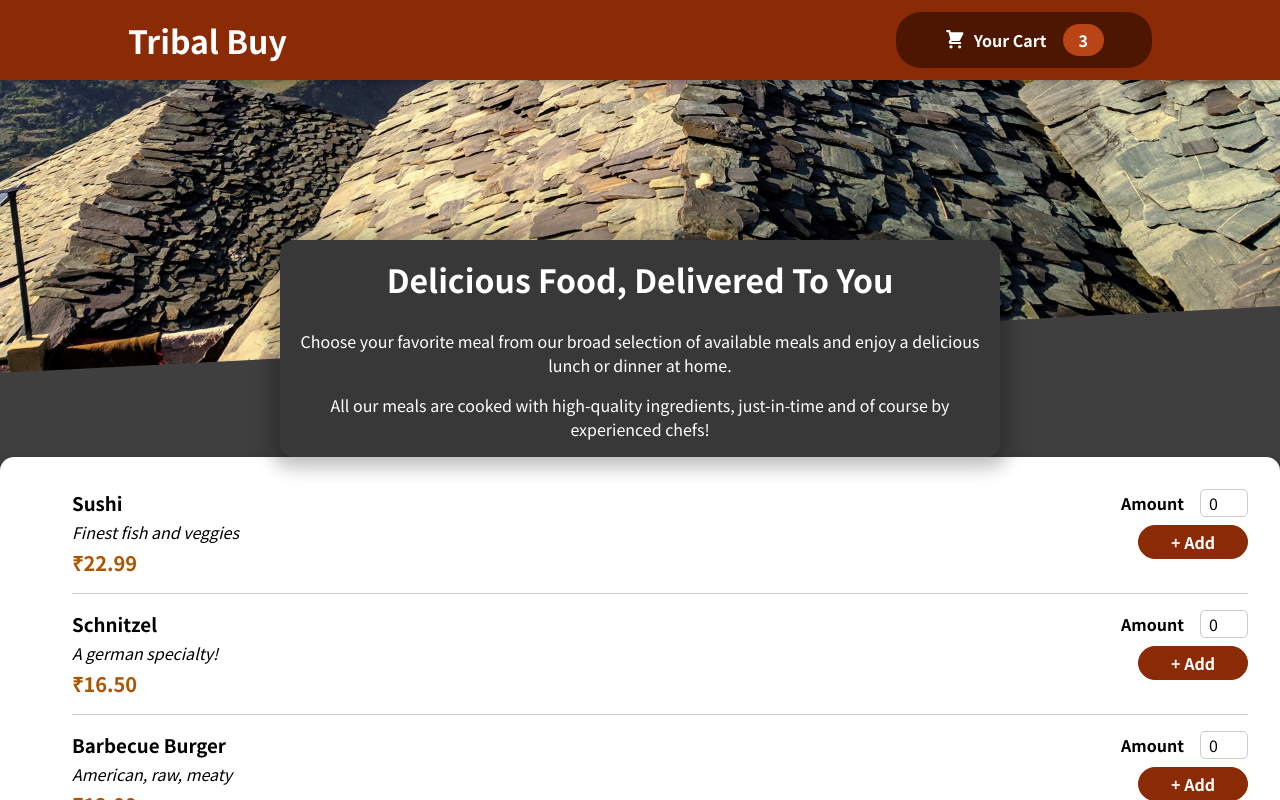
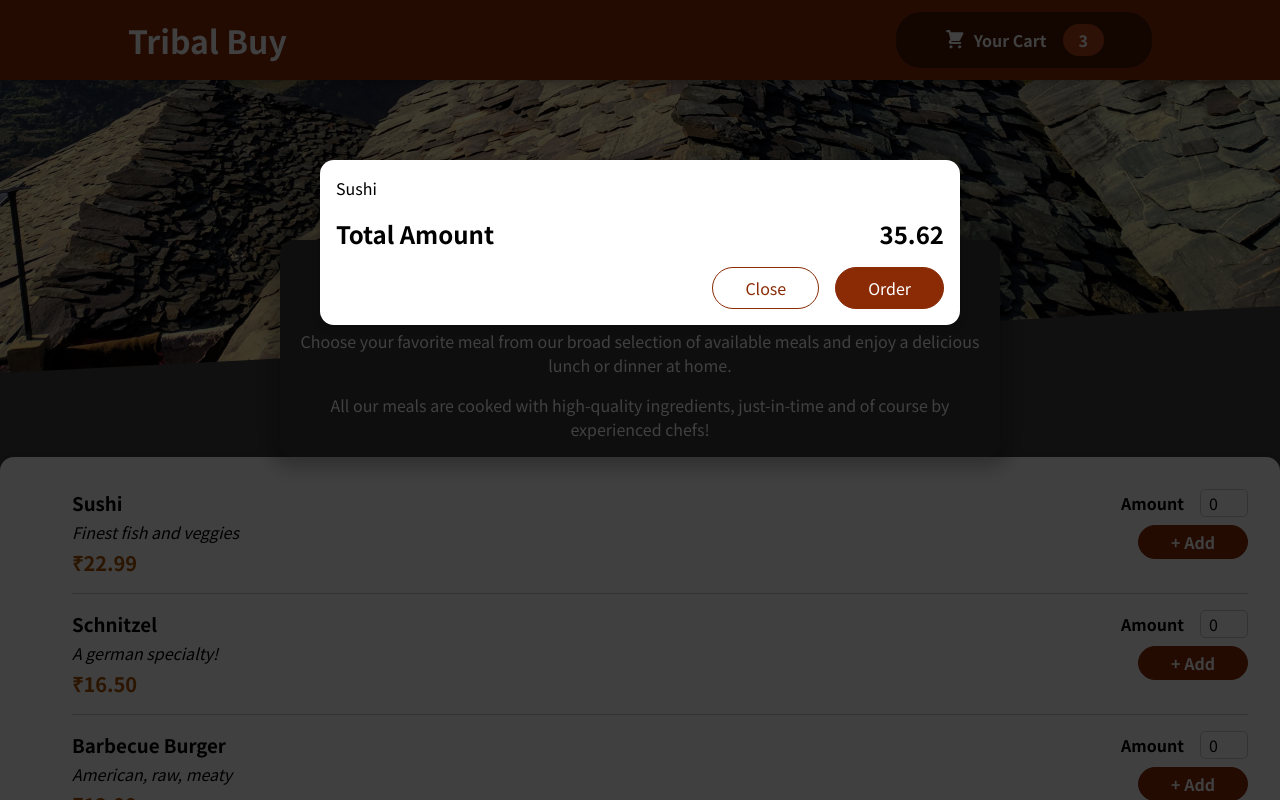
Before and after one commit to Aryan-NSUT/tribal-items-trial, a React (Create React App) app: page / in a window 1280 px wide. Shown: the top 800 px of the page. Built offline with nearby package versions, Linux system fonts and the light colour scheme.

Commit message:
Added node_modules

```diff
--- a/public/index.html
+++ b/public/index.html
@@ -28,6 +28,7 @@
   </head>
   <body>
     <noscript>You need to enable JavaScript to run this app.</noscript>
+    <div id="overlays"></div>
     <div id="root"></div>
     <!--
       This HTML file is a template.
--- a/src/App.js
+++ b/src/App.js
@@ -1,9 +1,11 @@
 import React from "react";
 import Header from "./components/Layout/Header/Header";
 import Items from "./components/Items/Items/Items";
+import Cart from "./components/Cart/Cart";
 function App() {
   return (
     <React.Fragment>
+      <Cart />
       <Header />
       <main>
         <Items />
--- /dev/null
+++ b/src/components/Cart/Cart.jsx
@@ -0,0 +1,23 @@
+import React from "react";
+import classes from "./Cart.module.css";
+import Modal from "../UI/Modal/Modal";
+const Cart = (props) => {
+  const cartItems = [
+    { id: "c1", name: "Sushi", amount: "2", price: 12.99 },
+  ].map((item) => <li>{item.name}</li>);
+  return (
+    <Modal>
+      <ul className={classes["cart-items"]}>{cartItems}</ul>
+      <div className={classes.total}>
+          <span>Total Amount</span>
+          <span>35.62</span>
+      </div>
+      <div className={classes.actions}>
+          <button className={classes['button--alt']}>Close</button>
+          <button className={classes.button}>Order</button>
+      </div>
+    </Modal>
+  );
+};
+
+export default Cart;
--- /dev/null
+++ b/src/components/Cart/Cart.module.css
@@ -0,0 +1,46 @@
+.cart-items {
+  list-style: none;
+  margin: 0;
+  padding: 0;
+  max-height: 20rem;
+  overflow: auto;
+}
+
+.total {
+  display: flex;
+  justify-content: space-between;
+  align-items: center;
+  font-weight: bold;
+  font-size: 1.5rem;
+  margin: 1rem 0;
+}
+
+.actions {
+  text-align: right;
+}
+
+.actions button {
+  font: inherit;
+  cursor: pointer;
+  background-color: transparent;
+  border: 1px solid #8a2b06;
+  padding: 0.5rem 2rem;
+  border-radius: 25px;
+  margin-left: 1rem;
+}
+
+.actions button:hover,
+.actions button:active {
+  background-color: #5a1a01;
+  border-color: #5a1a01;
+  color: white;
+}
+
+.actions .button--alt {
+  color: #8a2b06;
+}
+
+.actions .button {
+  background-color: #8a2b06;
+  color: white;
+}
--- a/src/components/Items/Available Items/AvailableItems.jsx
+++ b/src/components/Items/Available Items/AvailableItems.jsx
@@ -36,6 +36,7 @@
         <ul>
           {DUMMY_MEALS.map((meal) => (
             <ItemInfo
+              id={meal.id}
               key={meal.id}
               name={meal.name}
               description={meal.description}
--- a/src/components/Items/Item Info/ItemInfo.jsx
+++ b/src/components/Items/Item Info/ItemInfo.jsx
@@ -11,7 +11,7 @@
         <div className={classes.price}>{price}</div>
       </div>
       <div>
-        <ItemInfoForm />
+        <ItemInfoForm id={props.id} />
       </div>
     </li>
   );
--- a/src/components/Items/Item Info/ItemInfoForm.jsx
+++ b/src/components/Items/Item Info/ItemInfoForm.jsx
@@ -4,14 +4,17 @@
 const ItemInfoForm = (props) => {
   return (
     <form className={classes.form}>
-      <Input label="Amount" input={{
-          id: 'amount',
-          type: 'number',
-          min: '0',
-          max: '5',
-          step: '1',
-          defaultValue:'0'
-      }} />
+      <Input
+        label="Amount"
+        input={{
+          id: "amount_" + props.id,
+          type: "number",
+          min: "0",
+          max: "5",
+          step: "1",
+          defaultValue: "0",
+        }}
+      />
       <button>+ Add</button>
     </form>
   );
--- /dev/null
+++ b/src/components/UI/Modal/Modal.jsx
@@ -0,0 +1,31 @@
+import React from "react";
+import classes from "./Modal.module.css";
+import reactDom from "react-dom";
+
+const Backdrop = (props) => {
+  return <div className={classes.backdrop} />;
+};
+
+const ModalOverlay = (props) => {
+  return (
+    <div className={classes.modal}>
+      <div className={classes.content}>{props.children}</div>
+    </div>
+  );
+};
+
+const portalElement = document.getElementById("overlays");
+
+const Modal = (props) => {
+  return (
+    <React.Fragment>
+      {reactDom.createPortal(<Backdrop />, portalElement)}
+      {reactDom.createPortal(
+        <ModalOverlay>{props.children}</ModalOverlay>,
+        portalElement
+      )}
+    </React.Fragment>
+  );
+};
+
+export default Modal;
--- /dev/null
+++ b/src/components/UI/Modal/Modal.module.css
@@ -0,0 +1,40 @@
+.backdrop {
+  position: fixed;
+  top: 0;
+  left: 0;
+  width: 100%;
+  height: 100vh;
+  z-index: 20;
+  background-color: rgba(0, 0, 0, 0.75);
+}
+
+.modal {
+  position: fixed;
+  top: 20vh;
+  left: 5%;
+  width: 90%;
+  background-color: white;
+  padding: 1rem;
+  border-radius: 14px;
+  box-shadow: 0 2px 8px rgba(0, 0, 0, 0.25);
+  z-index: 30;
+  animation: slide-down 300ms ease-out forwards;
+}
+
+@media (min-width: 768px) {
+  .modal {
+    width: 40rem;
+    left: calc(50% - 20rem);
+  }
+}
+
+@keyframes slide-down {
+  from {
+    opacity: 0;
+    transform: translateY(-3rem);
+  }
+  to {
+    opacity: 1;
+    transform: translateY(0);
+  }
+}
```
Also changed, not shown: src/components/UI/Input/Input.jsx (+10 -10 lines), 2 other files (tests, documents, lock files or other folders).
